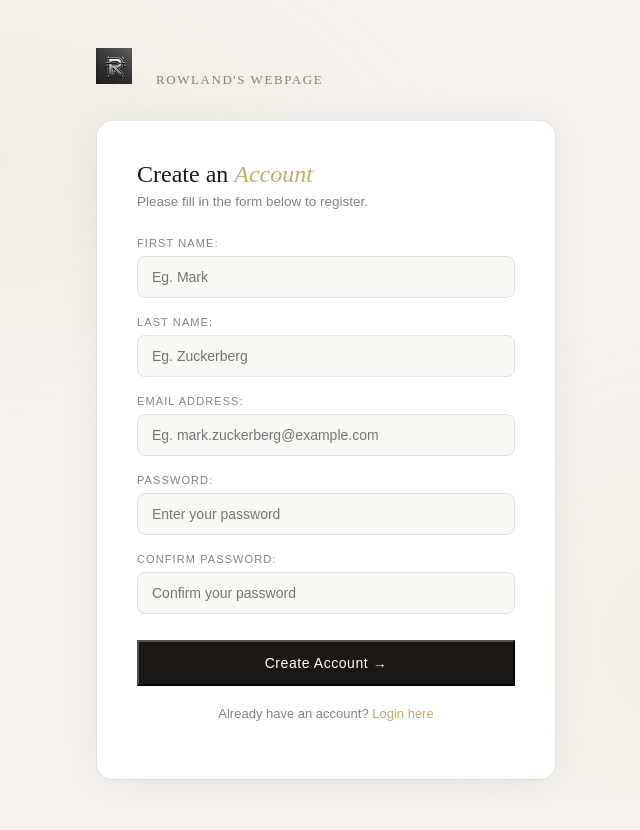
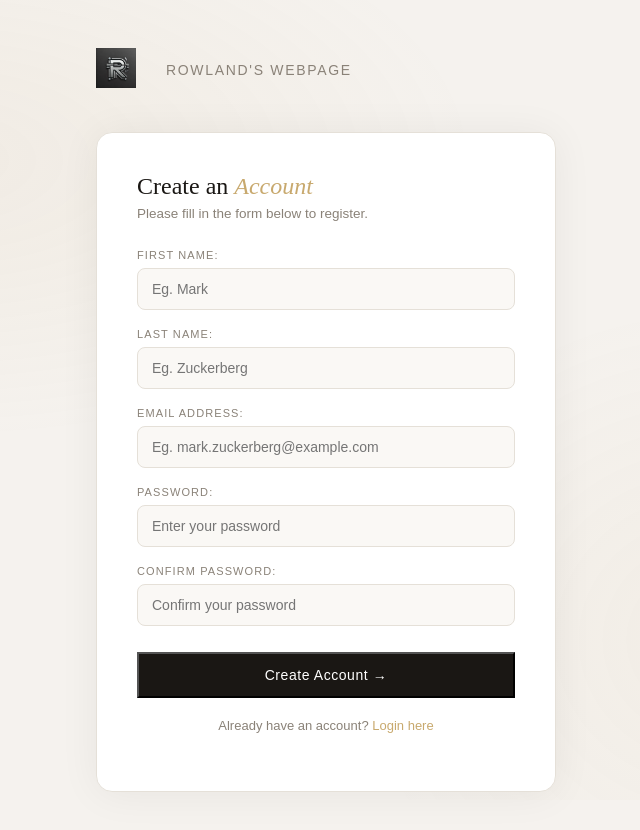
Before and after one commit to RowlandChazima/authentication, a plain HTML site: page register.html in a window 1280 px wide. Shown: the whole page, without its empty margins (314-954 px from the left). Drawn offline with Linux system fonts and the light colour scheme.

Commit message:
fixed allignment

```diff
--- a/register.html
+++ b/register.html
@@ -11,7 +11,6 @@
       }
 
  /* STYLING COLORS */
-
 :root {
   --bg: #f5f2ee;
   --card: #ffffff;
@@ -57,41 +56,26 @@ body::before {
 
 /* LOGO AND HEADING */
 
-img{
-  margin-right: 20px;
-  margin-bottom: 0px;
-}
-
-.logo.row {
+ .logo-row {
         display: flex;
         align-items: center;
         gap: 10px;
-  margin-bottom: 32px;
-
+        margin-bottom: 40px;
       }
 
       .logo-mark {
-  place-items: center;
-  font-family: 'Fraunces' , serif;
-  color: var(--accent);
-  font-size: 16px;
-  border-radius: 8px;
-  margin-bottom: 32px;
-
-}
-
-.logo-mark img {
-  width: 36px; height: 36px;
+        margin-right: 20px;
       }
 
       .text-logo {
-  font-size: 13px;
         text-transform: uppercase;
+        color: var(--muted);
         font-weight: 500;
-  color: var(--muted);
         letter-spacing: 0.12em;
+        font-size: 14px;
+      }
 
-}
+
 
 .login-card {
   background: var(--card);
@@ -156,6 +140,10 @@ input:focus {
   box-shadow: 0 0 0 3px rgba(200,169,110,0.12);
 }
 
+input::placeholder {
+  font-weight: 300;
+}
+
 
 /* BUTTON STYLING */
 
@@ -201,6 +189,7 @@ a {
       <div class="logo-row">
         <div class="logo-mark">
           <img src="photos/my logo.webp" alt="Rowland Chazima" width="40" />
+        </div>
         <span class="text-logo">Rowland's webpage</span>
       </div>
 
```
Lines whose indentation alone changed are shown as unchanged.
